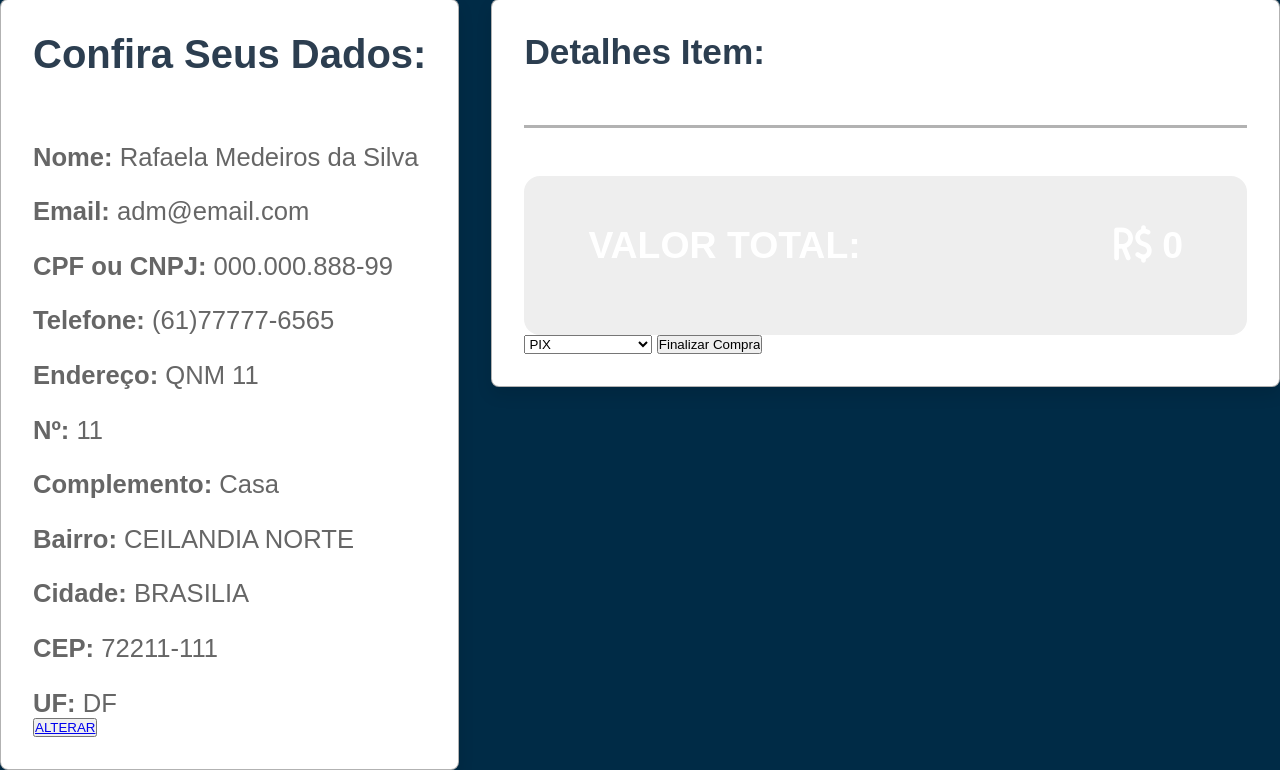
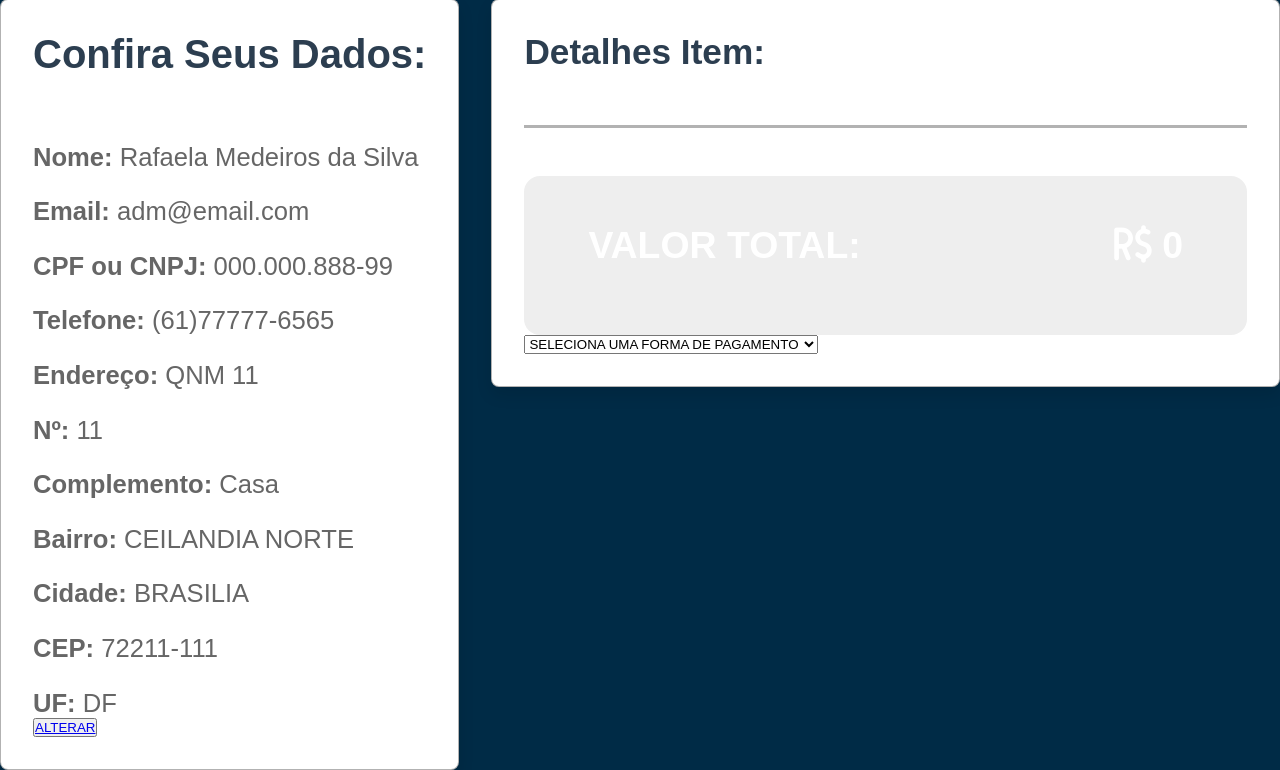
Before and after one commit to Marynamore/Cine-Community, a PHP site: page /Cine-Community/view/transacao.php in a window 1280 px wide. Shown: the part 191-961 px from the top of the page. Run offline with PHP 8.4, Linux system fonts and the light colour scheme; a user stored in the database is signed in; data comes from the database, SQL or seed files in the repository; data that the repository does not hold is empty.

Commit message:
carrinho em progresso

```diff
--- a/lp_origin/view/transacao.php
+++ b/lp_origin/view/transacao.php
@@ -81,9 +81,11 @@ if (isset($_SESSION["id_usuario"])) {
     <h2>Detalhes Item:</h2>
     <?php
     $total_itens = 0;
+
     if (isset($_GET['id_item'])) {
         $id_item = $_GET['id_item'];
         $itemFetch = $itemDAO->obterItemCarPorId($id_item);
+
         if ($itemFetch) {
             ?>
             <form action="../control/item_transacao_control.php" method="POST">
@@ -96,27 +98,29 @@ if (isset($_SESSION["id_usuario"])) {
                     <div>
                         <h2><?= $itemFetch->getNome_item() ?></h2>
                         <?php
-                            if($id_perfil == 4){
-                                echo '<p>Quantidade: '.$itemFetch->getQtd_item().'</p>';
+                        if ($id_perfil == 4) {
+                            echo '<p>Quantidade: ' . $itemFetch->getQtd_item() . '</p>';
                         }
                         ?>
-                            <p class="price"><i class="fas fa-brazilian-real-sign"></i> <?= $itemFetch->getPreco_item()?> x 1</p>
+                        <p class="price"><i class="fas fa-brazilian-real-sign"></i> <?= $itemFetch->getPreco_item() ?> x 1</p>
                     </div>
                 </div>
             <?php
             }
-                    } else {
+        }else {
         if (isset($_SESSION["id_usuario"])) {
             $carrinhoData = $carrinhoDAO->obterItemCarPorUsuarioID($_SESSION["id_usuario"]);
+
             if ($carrinhoData) {
                 foreach ($carrinhoData as $carrinhoFetch) {
                     $itemFetch = $itemDAO->obterItemCarPorId($carrinhoFetch->getFk_id_item());
+
                     if ($itemFetch) {
                         $sub_total = ($carrinhoFetch->getQtd_compra() * $itemFetch->getPreco_item());
                         $total_itens += $sub_total;
                         ?>
                         <div class="flex">
-                        <img src="../assets/imagensprodutos/<?= $itemFetch->getImagem_item()?>" class="image">
+                            <img src="../assets/imagensprodutos/<?= $itemFetch->getImagem_item() ?>" class="image">
                             <h3><?= $itemFetch->getNome_item() ?></h3>
                             <div>
                                 <p class="price">
@@ -139,12 +143,13 @@ if (isset($_SESSION["id_usuario"])) {
     </div>
     <div>
         <select name="tipo_pagamento" id="">
+            <option value="">SELECIONA UMA FORMA DE PAGAMENTO</option>
             <option value="PIX">PIX</option>
             <option value="Boleto">Boleto</option>
             <option value="cc">Cartão de Crédito</option>
             <option value="cd">Cartão de Débito</option>
         </select>
-                        <input type="submit" value="Finalizar Compra">
+
     </div>
     </form>
 </div>
```
Also changed, not shown: lp_origin/assets/homem_aranha.jpg (added), lp_origin/assets/imagensprodutos/one piece.jpg (added), lp_origin/assets/pessoas/capasuperman.webp (added), lp_origin/assets/pessoas/hqmiranha.jpg (added), lp_origin/assets/pessoas/usuario.jpg (added). Lines whose indentation alone changed are shown as unchanged.
